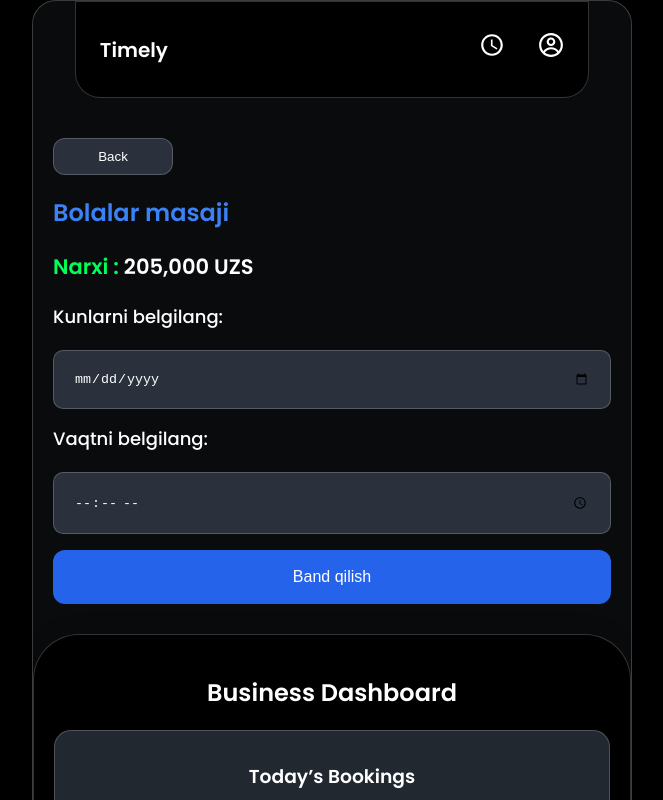
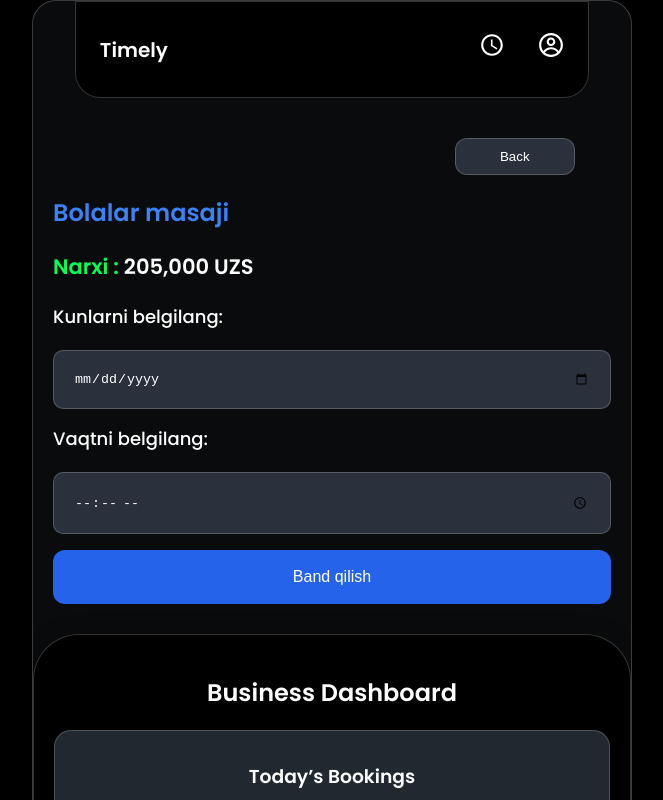
Before and after one commit to BahromNigmanbekov/timelyb, a React (Vite) app: page / in a window 1280 px wide. Both pictures are taken after a click on the element 640 px from the left and 294 px from the top of the page. Shown: the top 800 px of the page, without its empty margins (308-971 px from the left). Built offline with nearby package versions, Linux system fonts and the light colour scheme.

Commit message:
design o'zgartirildi

```diff
--- a/src/index.css
+++ b/src/index.css
@@ -145,6 +145,7 @@ span{
 }
 
 .back-btn{
+  margin-left: 72%;
   padding: 10px;
   color: white;
   background-color: #2a313c;
```
